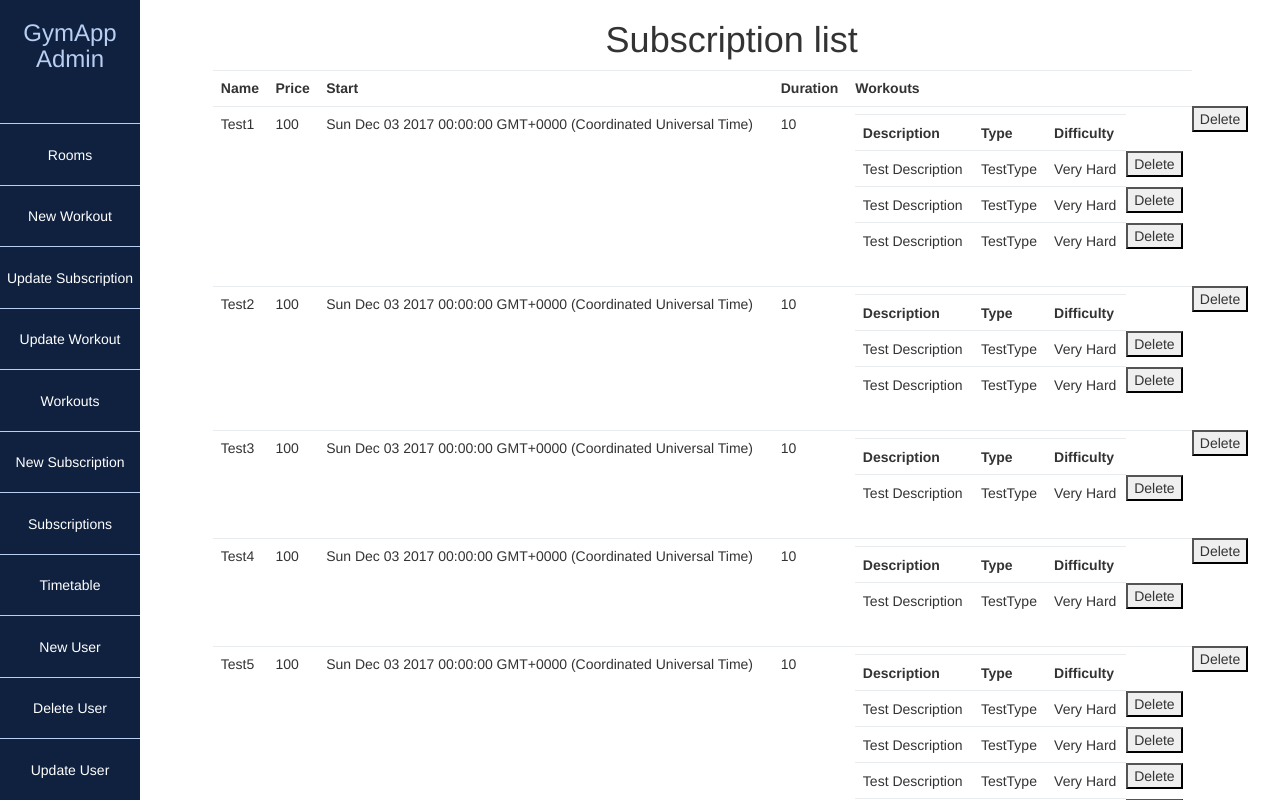
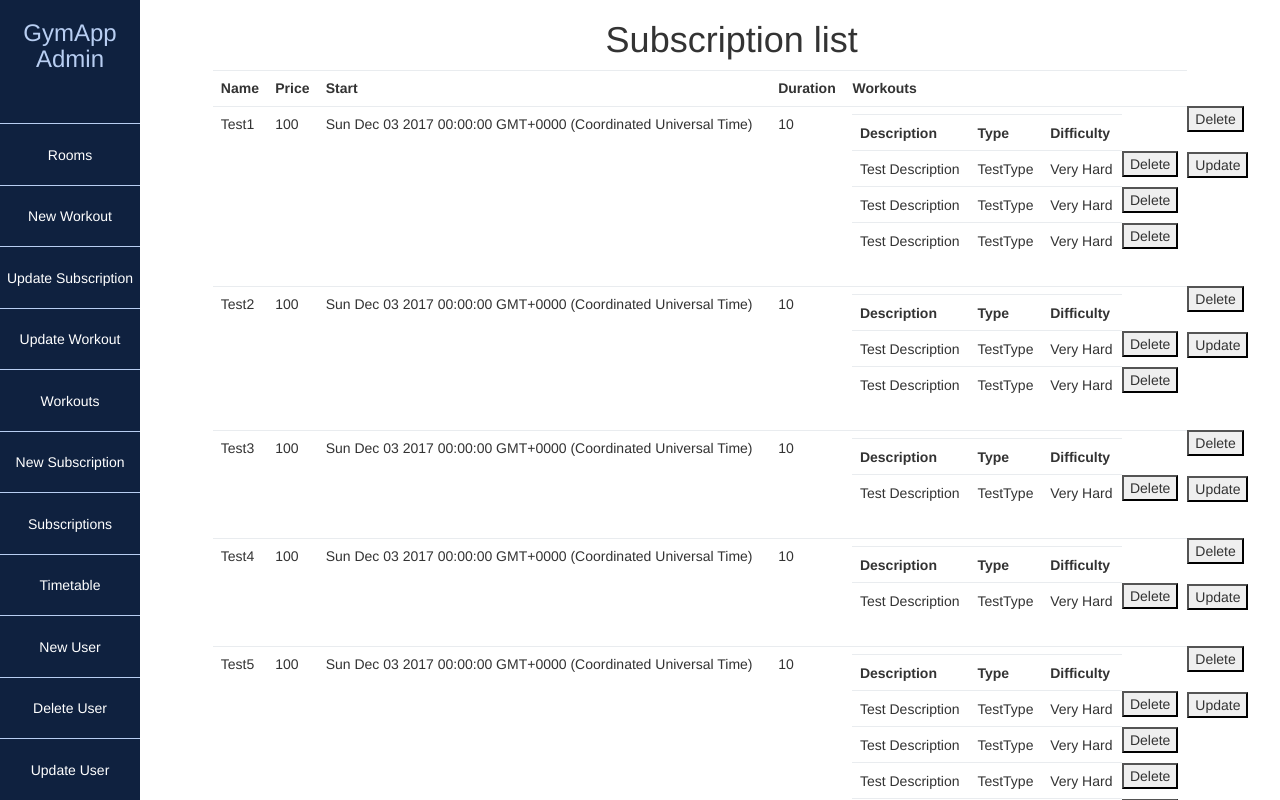
Before and after one commit to CCMV2/GymApplication, an Angular app in the folder GymAppUI/: page /listsubscription in a window 1280 px wide. Built offline with nearby package versions, Linux system fonts and the light colour scheme.

Commit message:
added button update to subscriptionlist

```diff
--- a/GymAppUI/src/app/list-subscription/list-subscription.component.html
+++ b/GymAppUI/src/app/list-subscription/list-subscription.component.html
@@ -50,5 +50,9 @@
       </table>
     </td>
     <button (click)="delete(entry)">Delete</button>
+    <br>
+    <br>
+    <button>Update</button>
+
   </tr>
 </table>
```
